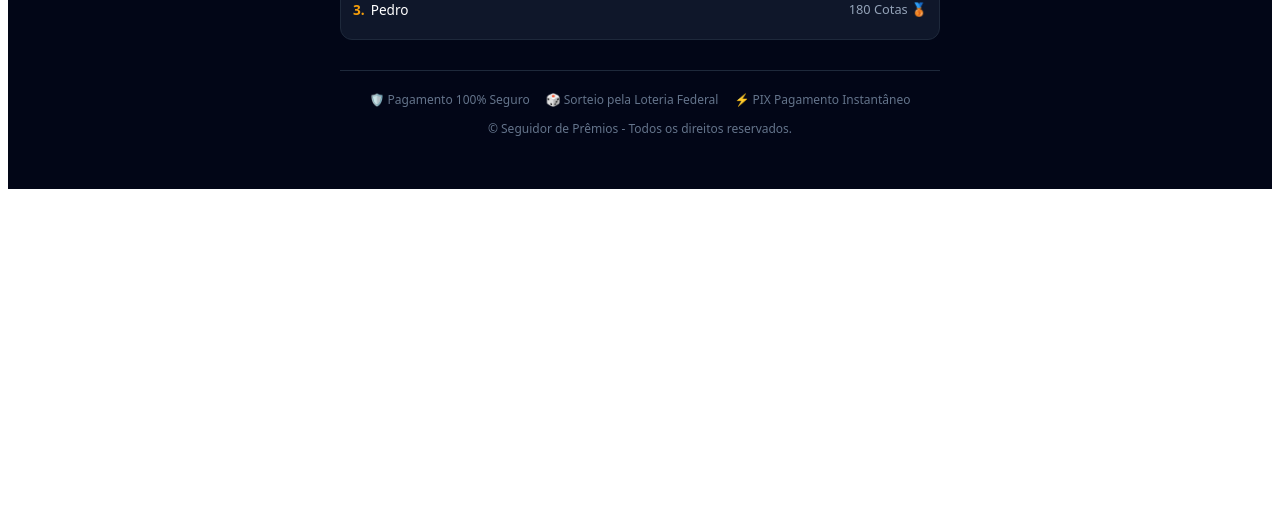
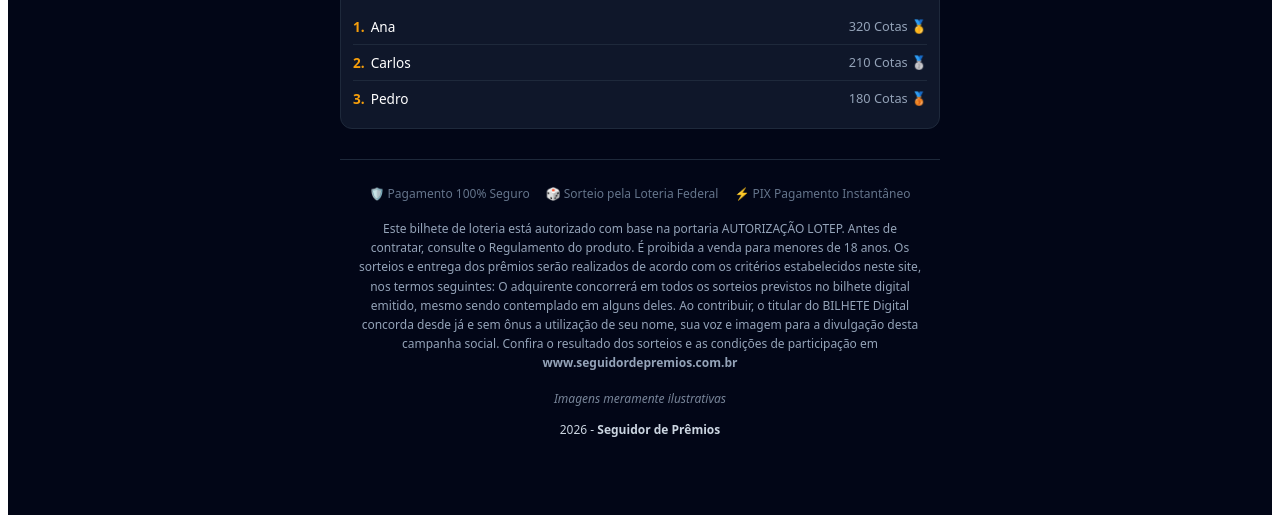
Before and after one commit to silvawillyamwsp-oss/Seguidor-de-Premios, a Next.js app: page / in a window 1280 px wide. Shown: the part 1462-1982 px from the top of the page. Before the commit the page ends 1659 px from the top, so only its background shows below. Built offline with nearby package versions, Linux system fonts and the light colour scheme.

Commit message:
adiciona rodape com termos legais e ajusta logo

```diff
--- a/src/pages/index.jsx
+++ b/src/pages/index.jsx
@@ -107,11 +107,10 @@ export default function Home() {
       {/* Top Bar Header com Atalho Meus Números */}
       <div style={{ maxWidth: '600px', margin: '0 auto', padding: '16px', display: 'flex', justifyContent: 'space-between', alignItems: 'center', flexWrap: 'wrap', gap: '10px' }}>
 
-        {/* Substituição da Águia pela Imagem da Logo */}
-{/* Substituição da Águia pela Imagem da Logo */}
+        {/* Logo do Topo */}
         <div style={{ display: 'flex', alignItems: 'center', gap: '10px' }}>
           <img
-    src="/images/logo.JFIF"
+            src="/images/logo.jfif"
             alt="Logo Seguidor de Sonhos"
             style={{
               width: '71px',
@@ -189,7 +188,7 @@ export default function Home() {
               alignItems: 'center'
             }}
           >
-            🟢 Rifa Oficial
+            🟢 Quem somos!
           </a>
         </div>
       </div>
@@ -235,7 +234,7 @@ export default function Home() {
         {/* Banner do Carro e Selo de Preço */}
         <div style={{ position: 'relative', borderRadius: '16px', overflow: 'hidden', background: 'radial-gradient(circle, #1e293b 0%, #0f172a 100%)', border: '1px solid #334155', padding: '16px', textAlign: 'center' }}>
           <img
-            src="/images/t-cross.jpeg"
+            src="/images/t-cross.JFIF"
             alt="Prêmio do Sorteio"
             onError={(e) => {
               e.target.onerror = null;
@@ -349,15 +348,34 @@ export default function Home() {
           ))}
         </div>
 
-        {/* Rodapé */}
-        <div style={{ borderTop: '1px solid #1e293b', marginTop: '30px', paddingTop: '20px', textAlign: 'center', color: '#64748b', fontSize: '0.75rem' }}>
-          <div style={{ display: 'flex', justifyContent: 'center', gap: '16px', marginBottom: '12px', flexWrap: 'wrap' }}>
+        {/* Rodapé Informativo e Termos de Uso */}
+        <footer style={{
+          marginTop: '30px',
+          padding: '24px 16px',
+          borderTop: '1px solid #1e293b',
+          fontSize: '0.75rem',
+          color: '#94a3b8',
+          textAlign: 'center',
+          lineHeight: '1.6'
+        }}>
+          <div style={{ display: 'flex', justifyContent: 'center', gap: '16px', marginBottom: '16px', flexWrap: 'wrap', color: '#64748b' }}>
             <span>🛡️ Pagamento 100% Seguro</span>
             <span>🎲 Sorteio pela Loteria Federal</span>
             <span>⚡ PIX Pagamento Instantâneo</span>
           </div>
-          <p>© Seguidor de Prêmios - Todos os direitos reservados.</p>
-        </div>
+
+          <p style={{ marginBottom: '16px' }}>
+            Este bilhete de loteria está autorizado com base na portaria AUTORIZAÇÃO LOTEP. Antes de contratar, consulte o Regulamento do produto. É proibida a venda para menores de 18 anos. Os sorteios e entrega dos prêmios serão realizados de acordo com os critérios estabelecidos neste site, nos termos seguintes: O adquirente concorrerá em todos os sorteios previstos no bilhete digital emitido, mesmo sendo contemplado em alguns deles. Ao contribuir, o titular do BILHETE Digital concorda desde já e sem ônus a utilização de seu nome, sua voz e imagem para a divulgação desta campanha social. Confira o resultado dos sorteios e as condições de participação em <strong>www.seguidordepremios.com.br</strong>
+          </p>
+
+          <p style={{ marginBottom: '12px', fontStyle: 'italic', opacity: 0.8 }}>
+            Imagens meramente ilustrativas
+          </p>
+
+          <p style={{ color: '#cbd5e1', fontWeight: '500' }}>
+            2026 - <strong>Seguidor de Prêmios</strong>
+          </p>
+        </footer>
 
       </div>
     </div>
```
Lines whose indentation alone changed are shown as unchanged.
